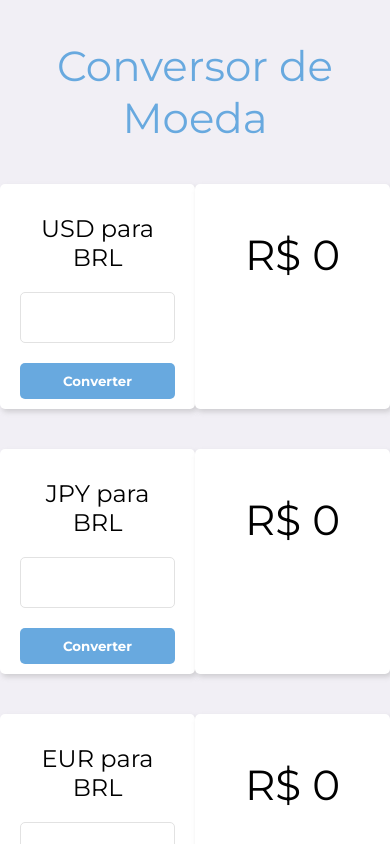
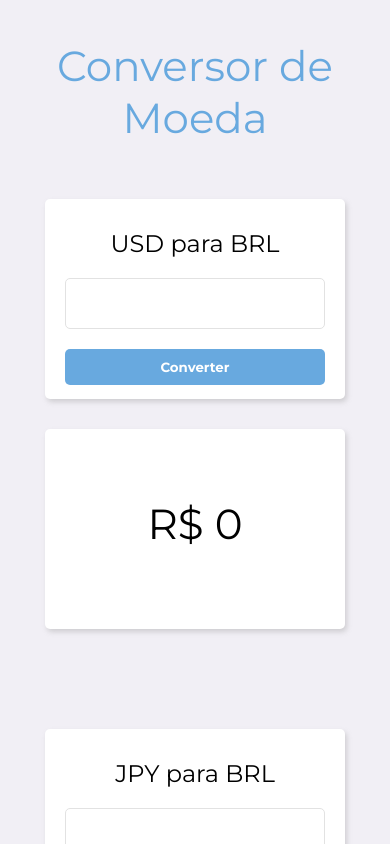
Before and after one commit to brunoseiji/Conversor-de-Moeda-React, a React (Create React App) app: page / in a window 390 px wide. Shown: the top 844 px of the page. Built offline with nearby package versions, Linux system fonts and the light colour scheme.

Commit message:
Ajustes de responsividade

```diff
--- a/src/App.css
+++ b/src/App.css
@@ -8,7 +8,8 @@
 
 .App {
   background: #f1eff5;
-  height: 100vh;
+  height: auto;
+  overflow: auto;
 }
 
 .container {
@@ -22,3 +23,9 @@
   font-size: 42px;
   padding: 40px 0;
 }
+
+@media (max-width: 650px) {
+  .App {
+
+  }
+}
--- a/src/components/Conversor/Conversor.css
+++ b/src/components/Conversor/Conversor.css
@@ -1,12 +1,13 @@
 .conversor-content {
     display: flex;
     justify-content: space-around;
-    margin-bottom: 40px;
+    margin-bottom: 70px;
 }
 
 .conversor {
     background: #fff;
     width: 300px;
+    height: 200px;
     padding: 10px 20px;
     border-radius: 5px;
     box-shadow: 2px 3px 5px 0px rgba(158,158,158,0.4);
@@ -46,3 +47,14 @@
     font-size: 42px;
     margin-top: 22.5%;
 }
+
+@media only screen and (max-width: 650px) {
+    .conversor-content {
+        flex-direction: column;
+        justify-content: center;
+    }
+
+    .conversor {
+        margin: 15px auto;
+    }
+}
```
